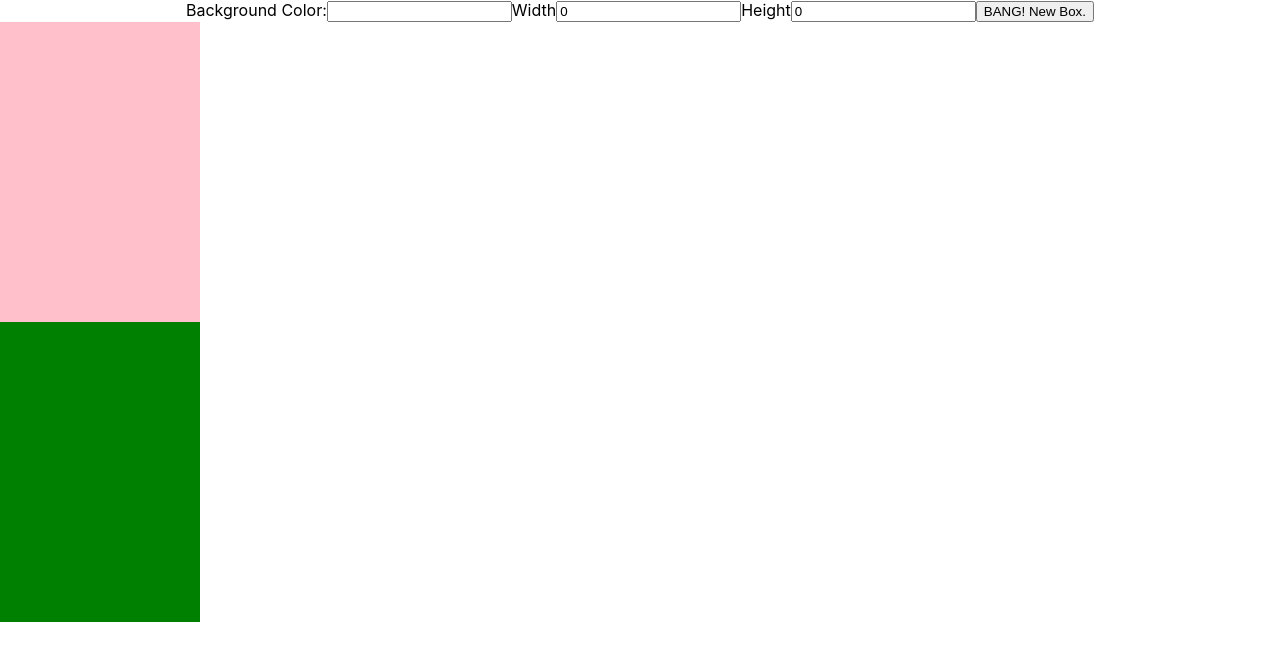
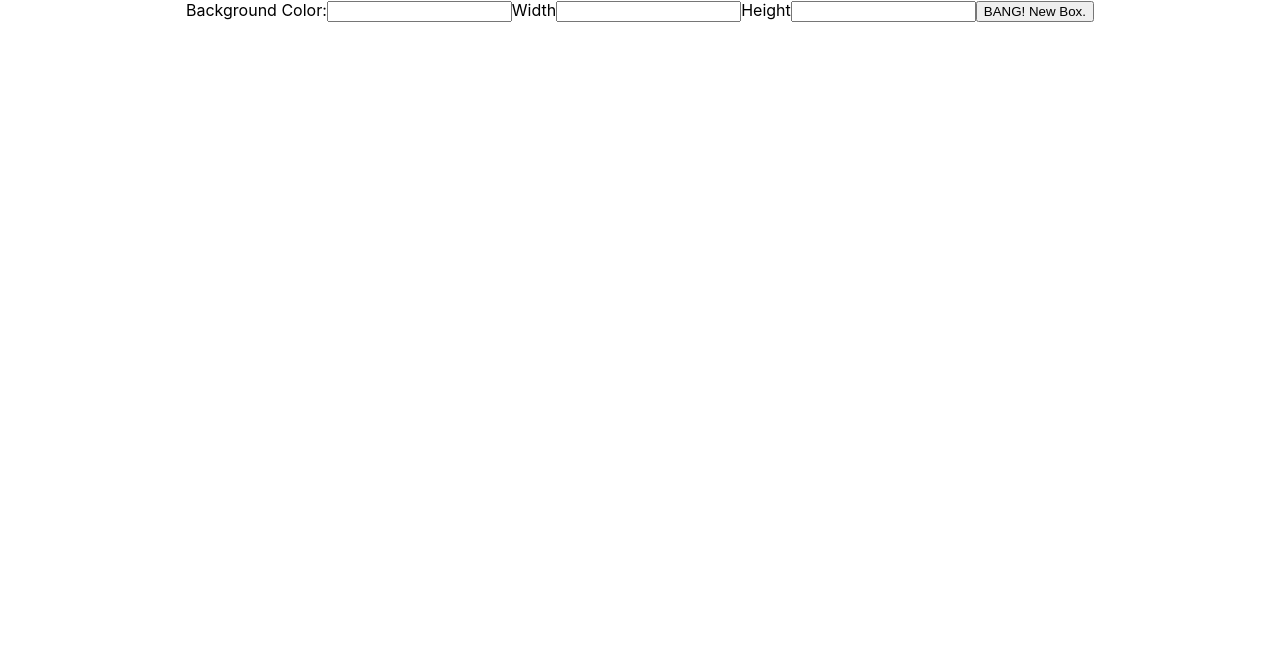
Before and after one commit to jswwWorks/react-forms-boxes, a React (Create React App) app: page / in a window 1280 px wide. Shown: the top 660 px of the page. Built offline with nearby package versions, Linux system fonts and the light colour scheme; the HTML template or start-up script is replaced by a standard one.

Commit message:
99% there damnit

```diff
--- a/src/BoxList.js
+++ b/src/BoxList.js
@@ -17,8 +17,6 @@ function BoxList() {
 
   // const [boxes, setBoxes] = useState([]);
   const [boxes, setBoxes] = useState([
-    {backgroundColor: "pink", height: 300, width: 200},
-    {backgroundColor: "green", height: 300, width: 200}
   ]);
 
   /**
@@ -30,7 +28,15 @@ function BoxList() {
    */
   function addBox(newBoxDetails) {
     console.log('new details about the box to add', newBoxDetails);
-    setBoxes([...boxes, newBoxDetails]);
+
+    newBoxDetails.id = uuid();
+    setBoxes(boxes => [...boxes, newBoxDetails]);
+  }
+
+  /** delete that box yo */
+  function removeButton(boxId){
+    //const targetBoxIdx = boxes.indexOf(boxId);
+    setBoxes(boxes => boxes.filter(box => box.id != boxId));
   }
 
   /**
@@ -38,13 +44,15 @@ function BoxList() {
   */
  function renderBoxes() {
     return (
-      boxes.map(box =>
+      boxes.map(({id, width, height, backgroundColor}) =>
         <Box
-          backgroundColor={box.backgroundColor}
-          width={box.width}
-          height={box.height}
-          key={uuid()}
+          backgroundColor={backgroundColor}
+          width={width}
+          height={height}
+          key={id}
+          id={id}
         />)
+
     );
   }
 
--- a/src/NewBoxForm.js
+++ b/src/NewBoxForm.js
@@ -21,11 +21,12 @@ import { useState } from "react";
  */
 function NewBoxForm({ addBox }){
 
-  const [formData, setFormData] = useState({
+  const initialFormData = {
     backgroundColor: "",
     height: "",
     width: ""
-  });
+  }
+  const [formData, setFormData] = useState(initialFormData);
 
   function handleSubmit(evt){
     evt.preventDefault();
@@ -33,12 +34,16 @@ function NewBoxForm({ addBox }){
     // Send form data into addBox function in BoxList
     console.log('new data to send back to Boxlist:', formData);
 
-    setFormData(Number(formData.height));
-    setFormData(Number(formData.width));
-    // formData.height = Number(formData.height);
-    // formData.width = Number(formData.width);
+    //convert height and width to Number types
+    const heightNum = Number(formData.height);
+    const widthNum = Number(formData.width);
 
-    addBox({formData});
+    addBox({
+      backgroundColor: formData.backgroundColor,
+      height: heightNum,
+      width: widthNum
+    });
+    setFormData(initialFormData);
   }
 
   function handleChange(evt){
@@ -64,7 +69,7 @@ function NewBoxForm({ addBox }){
       <input type="text"
         id="width"
         name="width"
-        value={Number(formData.width)}
+        value={formData.width}
         onChange={handleChange}
         required
       />
@@ -73,7 +78,7 @@ function NewBoxForm({ addBox }){
       <input type="text"
         id="height"
         name="height"
-        value={Number(formData.height)}
+        value={formData.height}
         onChange={handleChange}
         required
       />
```
